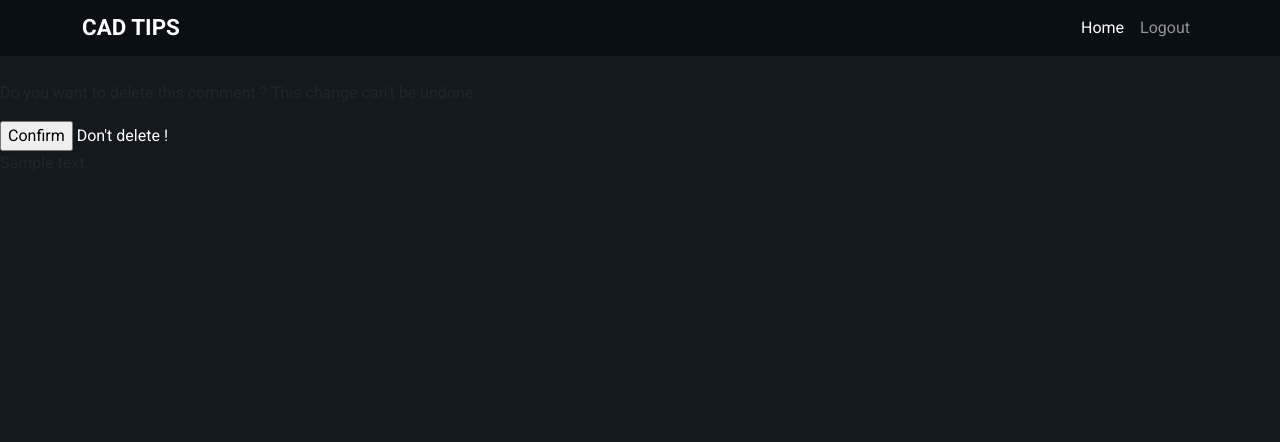
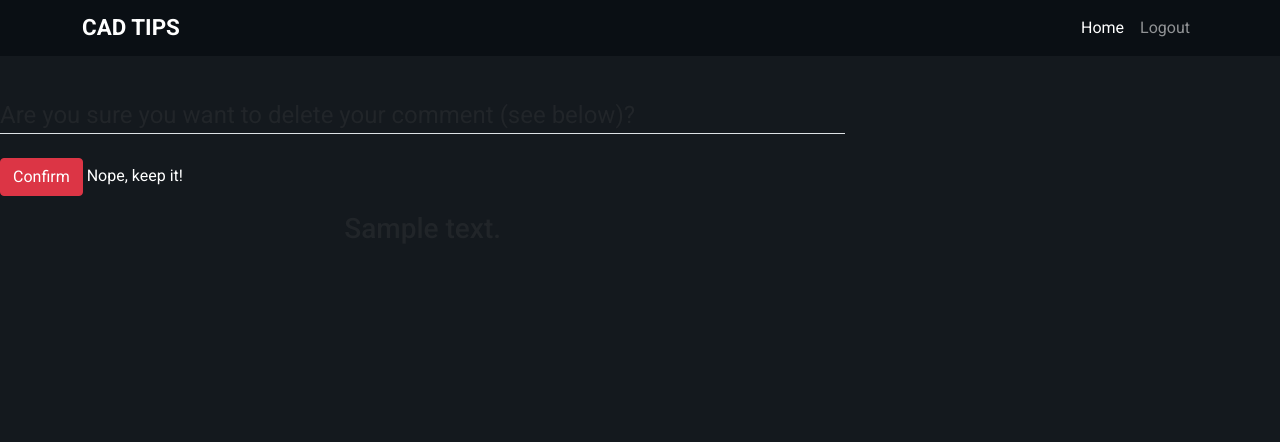
Before and after one commit to DavidHearl/inventor-blog, a Django app: page /delete_comment/1/ in a window 1280 px wide. Shown: the top 442 px of the page. Run offline with Django 3.2, Linux system fonts and the light colour scheme; a user stored in the database is signed in; tables that the repository leaves empty hold one stand-in row (values such as "Sample post").

Commit message:
fixed view rendering issues

```diff
--- /dev/null
+++ b/blog/templates/views/delete.html
@@ -0,0 +1,40 @@
+{% extends 'base.html' %}
+
+{% block content %}
+<div class="row mt-3">
+
+    <!-- Delete post section -->
+    <main class="col-lg-8">
+        {% if text_type == 'post' %}
+        <form method="POST">
+            {% csrf_token %}
+            <fieldset class="form-group">
+                <legend class="border-bottom mb-4">Are you sure you want to delete your post (see below)?</legend>
+            </fieldset>
+            <button type="submit" class="btn btn-danger mr-3">Confirm</button>
+            <a href="{% url 'home' %}#{{post.id}}" class="text-decoration-none">Nope, keep it!</a>
+        </form>
+        <div class="card card-feed">
+            <h2 class="my-3">{{ post.title }}</h2>
+            <img src="{{ post.image.url }}" alt="A funny Meme" class="mb-2 image">
+        </div>
+
+
+        <!-- Delete comment section -->
+        {% else %}
+        <form method="POST">
+            {% csrf_token %}
+            <fieldset class="form-group">
+                <legend class="border-bottom mb-4">Are you sure you want to delete your comment (see below)?</legend>
+            </fieldset>
+            <button type="submit" class="btn btn-danger mr-3">Confirm</button>
+            <a href="{{ request.META.HTTP_REFERER }}" class="text-decoration-none">Nope, keep it!</a>
+        </form>
+        <div class="mt-3 text-center">
+            <h3>{{ comment.body }}</h3>
+        </div>
+        {% endif %}
+    </main>
+
+</div>
+{% endblock %}
--- a/blog/templates/views/delete_post.html
+++ /dev/null
@@ -1,28 +0,0 @@
-{% extends "base.html" %}
-
-{% block content %}
-{% if text_type == 'post' %}
-<form action="" method="POST">
-    {% csrf_token %}
-    <p>Do you want to delete this post ? This change can't be undone.</p>
-    <input type="submit" value="Confirm">
-    <a href="{{ request.META.HTTP_REFERER }}">Don't delete !</a>
-</form>
-<div>
-    <p>{{ post.title }}</p>
-    <p>{{ post.created_on }}</p>
-</div>
-
-{% else %}
- <form action="" method="POST">
-     {% csrf_token %}
-     <p>Do you want to delete this comment ? This change can't be undone.</p>
-     <input type="submit" value="Confirm">
-     <a href="{{ request.META.HTTP_REFERER }}">Don't delete !</a>
- </form>
- <div>
-     <p>{{ comment.body }}</p>
- </div>
- {% endif %}
-
-{% endblock %}
--- a/blog/urls.py
+++ b/blog/urls.py
@@ -1,11 +1,14 @@
 from django.urls import path
 from django.conf import settings
 from django.conf.urls.static import static
+from django.contrib.auth import views as auth_views
 from . import views
 
 urlpatterns = [
-    path('login/', views.login, name="login"),
-    path('logout/', views.logout, name="logout"),
+    path('login/', auth_views.LoginView.as_view(
+        template_name='views/login.html'), name="login"),
+    path('logout/', auth_views.LogoutView.as_view(
+        template_name='views/logout.html'), name="logout"),
     path("register/", views.register, name="register"),
     path("", views.index, name="home"),
     path('create_post/', views.createPost, name="create_post"),
--- a/blog/views.py
+++ b/blog/views.py
@@ -1,85 +1,51 @@
 from django.shortcuts import render, redirect, reverse
+from django.db.models import Count
 from django.contrib.auth.models import User
 from django.contrib.auth.decorators import login_required
 from django.contrib.auth import authenticate, login, logout
 from django.contrib import messages
 from django.http import HttpResponseRedirect
-from django.db.models import Count
 from .forms import PostForm
 from .models import Post, Comment
 from django.contrib.auth.forms import UserCreationForm
 
 
-def logout(request):
-    logout(request)
-    return redirect('home')
-
-
-def login(request):
-    page = 'login'
-
-    if request.user.is_authenticated:
-        return redirect('home')
-
-    if request.method == "POST":
-        username = request.POST.get('username').lower()
-        password = request.POST.get('password')
-
-        user = authenticate(request, username=username, password=password)
-
-        if user != None:
-            login(request, user)
-            return redirect('home')
-        else:
-            messages.error(
-                request, "Username or Password Incorrect")
-
-        context = {'page': page}
-        return render(request, 'views/login_register.html', context)
-
-
 def register(request):
+    """
+    This view is used when a visitor wants to register
+    an account on the website.
+    """
     form = UserCreationForm()
 
     if request.method == "POST":
         form = UserCreationForm(request.POST)
         if form.is_valid():
-            user = form.save(commit=False)
-            user.username = user.username.lower()
-            user.save()
+            user = form.save()
             login(request, user)
+            message.success(request, 'User account created successfully')
             return redirect('home')
         else:
             messages.error(request, "The registration was not successful")
 
     context = {'form': form}
-    return render(request, 'views/login_register.html')
+    return render(request, 'views/register.html')
 
 
 def index(request):
+    """
+    This view is the main view found when
+    entering the website, it displays a list of posts.
+    """
     posts = Post.objects.all()
     context = {'posts': posts}
 
     return render(request, 'views/index.html', context)
 
 
-@login_required(login_url='login')
-def createPost(request):
-    form = PostForm()
-
-    if request.method == "POST":
-        form = PostForm(request.POST, request.FILES)
-
-        if form.is_valid():
-            post = form.save(commit=False)
-            post.author = request.user
-            post.save()
-            return redirect('home')
-
-    return render(request, 'views/create_post.html', context)
-
-
 def postDetail(request, pk):
+    """
+    View that displays each individual post
+    """
     post = Post.objects.get(id=pk)
     comments = post.comment_set.all().order_by('-created')
 
@@ -92,23 +58,37 @@ def postDetail(request, pk):
         liked = False
         if post.likes.filter(id=request.user.id).exists():
             liked = True
-        comment = Comment.objects.create(
-            author=request.user,
-            post=post,
-            body=request.POST.get('body')
-        )
-        return redirect('post_view', pk=post.id)
+        try:
+            if request.POST.get('body') == '':
+                messages.error(
+                    request, "This field has been left blank"
+                )
+            else:
+                comment = Comment.objects.create(
+                    author=request.user,
+                    post=post,
+                    body=request.POST.get('body')
+                )
+            message.success(
+                request, "Your comment has been posted sucessfully"
+            )
+        except Exception as E:
+            print(E)
+            return redirect('post_detail', pk=post.id)
+        return redirect('post_detail', pk=post.id)
 
     context = {
         'posts': post,
         'comments': comments,
         'liked': liked
     }
-
     return render(request, 'views/post_detail.html', context)
 
 
 def likePost(request, pk):
+    """
+    Function that controls the adding and subtracting of likes
+    """
     post = Post.objects.get(id=pk)
 
     if post.likes.filter(id=request.user.id).exists():
@@ -120,36 +100,74 @@ def likePost(request, pk):
 
 
 @login_required(login_url='login')
+def createPost(request):
+    """
+    This view (for users who have logged in) allows
+    users to create posts
+    """
+    form = PostForm()
+
+    if request.method == "POST":
+        form = PostForm(request.POST, request.FILES)
+
+        if form.is_valid():
+            post = form.save(commit=False)
+            post.author = request.user
+            post.save()
+            messages.success(request, 'Your post was created successfully')
+            return redirect('home')
+
+    context = {'form': form}
+    return render(request, 'views/create_post.html', context)
+
+
+@login_required(login_url='login')
 def deletePost(request, pk):
+    """
+    This view (for users who have logged in) allows
+    users to delete thier own posts
+    """
     text_type = 'post'
-    post = Post.objects.get(id=pk)
+    try:
+        post = Post.objects.get(id=pk)
+    except Post.DoesNotExist:
+        return redirect('home')
 
     if request.user != post.author:
+        return redirect('home')
+
+    if request.method == "POST":
+        post.delete()
+        messages.success(request, 'Your post has been deleted sucessfully')
         return redirect('home')
 
     context = {
         'posts': post,
         'text_type': text_type
     }
-    if request.method == "POST":
-        post.delete()
-        return redirect('home')
 
-    return render(request, 'views/delete_post.html', context)
+    return render(request, 'views/delete.html', context)
 
 
 @login_required(login_url='login')
 def deleteComment(request, pk):
-    comment = Comment.objects.get(id=pk)
+    """
+    This view (for users who have logged in) allows
+    users to delete thier own comments
+    """
     post_id = request.GET.get('post_id')
-    print(post_id)
+    try:
+        comment = Comment.objects.get(id=pk)
+    except Comment.DoesNotExist:
+        return redirect('post_detail', pk=post_id)
 
     if request.user != comment.author:
         return redirect('home')
 
     if request.method == "POST":
         comment.delete()
+        messages.success(request, 'Your comment was sucessfully deleted')
         return redirect('post_detail', pk=post_id)
 
     context = {'comment': comment, 'post_id': post_id}
-    return render(request, 'views/delete_post.html', context)
+    return render(request, 'views/delete.html', context)
--- a/static/css/style.css
+++ b/static/css/style.css
@@ -29,6 +29,14 @@ body{
 }
 
 /* ----- Main View ----- */
+
+.post-title{
+    color: black;
+}
+
+h1{
+    color: #fff;
+}
 
 .card{
     border: 1px solid rgba(125,125,125, 0.5);
```
Also changed, not shown: blog/templates/views/index.html (+31 -11 lines), blog/templates/views/register.html (added, +24 -0 lines).
